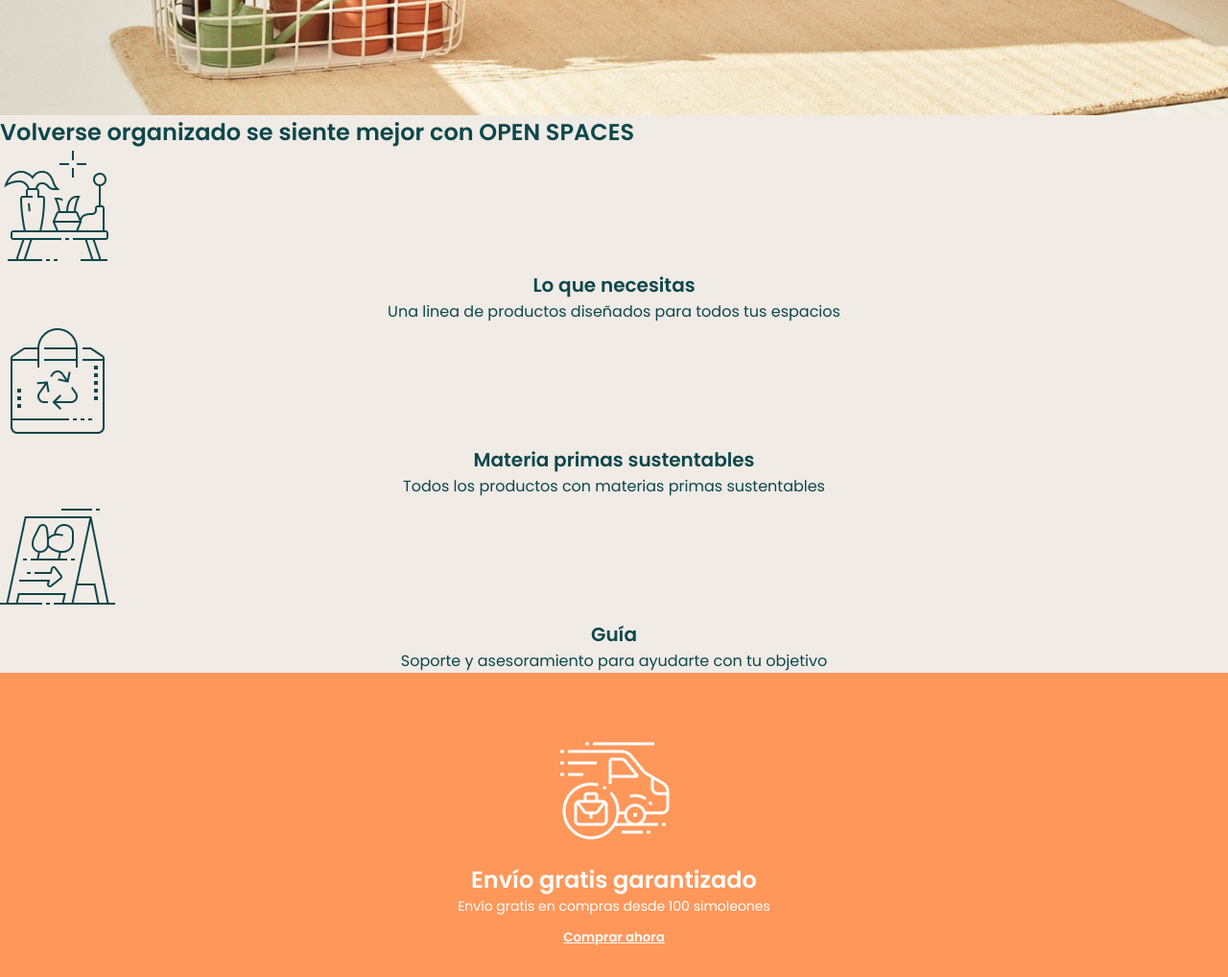
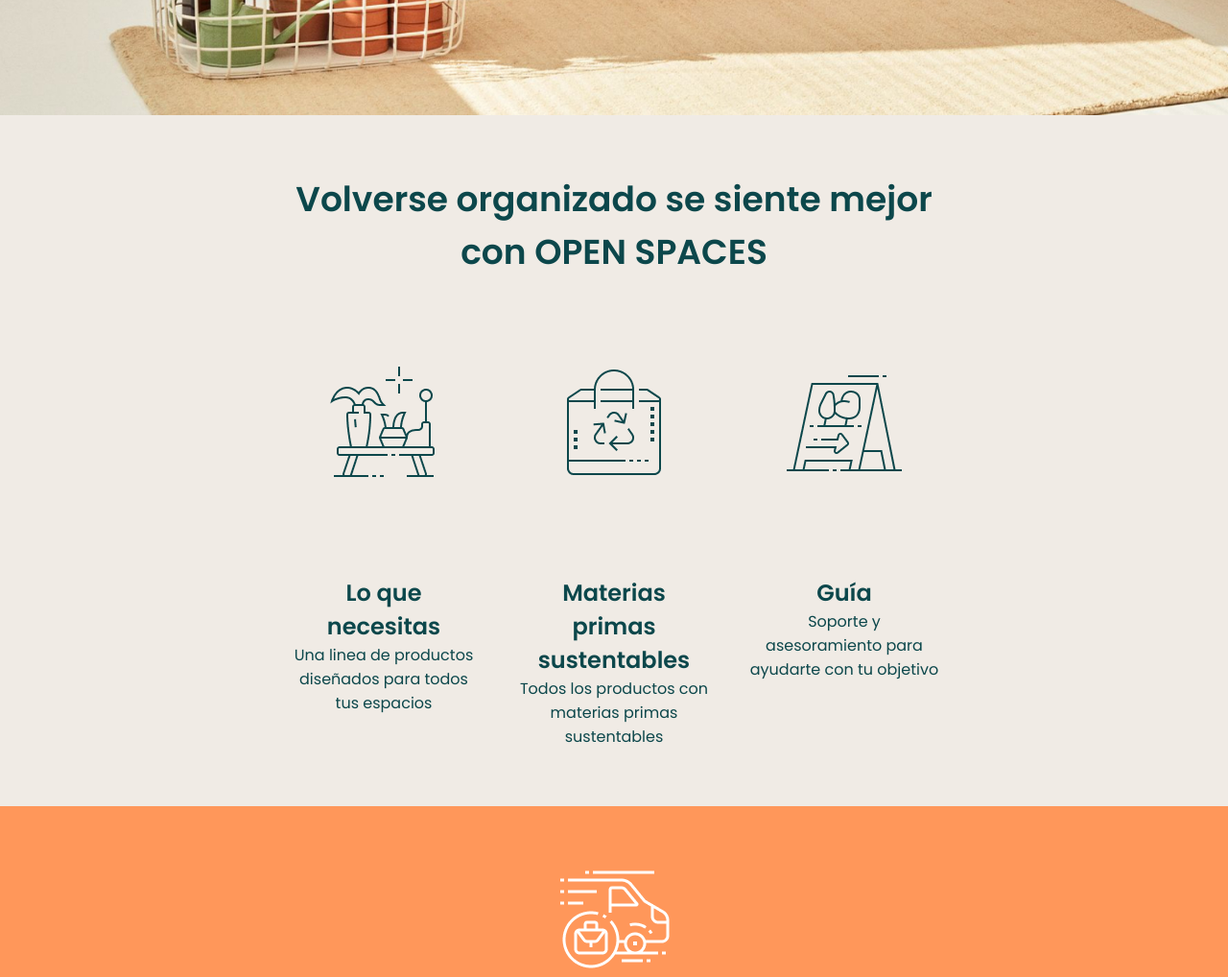
Before and after one commit to Adalab/modulo-1-evaluacion-final-GemaMesasV, a website: page src/html/index.html in a window 1280 px wide. Shown: the part 680-1698 px from the top of the page at 96% size. Drawn offline with nearby package versions, Linux system fonts and the light colour scheme; files that its build step writes are made by us from their sources; files whose address does not match are found by name.

Commit message:
all partials done with transitions

```diff
--- a/src/html/index.html
+++ b/src/html/index.html
@@ -1,15 +1,20 @@
 <!DOCTYPE html>
 <html lang="es">
-
   <head>
-  <meta charset="UTF-8">
-  <meta http-equiv="X-UA-Compatible" content="IE=edge">
-  <meta name="viewport" content="width=device-width, initial-scale=1.0">
+    <meta charset="UTF-8" />
+    <meta http-equiv="X-UA-Compatible" content="IE=edge" />
+    <meta name="viewport" content="width=device-width, initial-scale=1.0" />
     <!-- link email-->
-  <script src="https://kit.fontawesome.com/07310f17cd.js" crossorigin="anonymous"></script>
+    <script
+      src="https://kit.fontawesome.com/07310f17cd.js"
+      crossorigin="anonymous"
+    ></script>
     <!-- link email-->
-  <link href="https://fonts.googleapis.com/css2?family=Poppins:wght@400;600&display=swap" rel="stylesheet">
-  <link rel="stylesheet" href="./assets/css/main.css">
+    <link
+      href="https://fonts.googleapis.com/css2?family=Poppins:wght@400;600&display=swap"
+      rel="stylesheet"
+    />
+    <link rel="stylesheet" href="./assets/css/main.css" />
     <title>Evaluación final Gema Mesas Velázquez</title>
   </head>
 
@@ -25,10 +30,5 @@
     <!-- FOOTER -->
 
     <include src="partials/footer.html"></include>
-
-
-
-
   </body>
-
 </html>
--- a/src/html/partials/footer.html
+++ b/src/html/partials/footer.html
@@ -3,36 +3,59 @@
     <div>
       <h3 class="footer__nav-title">Tienda</h3>
       <ul class="footer__nav-subtitle">
-        <li><a href="https://youtu.be/Rk1MYMPDx3s" target="_blank">Productos</a></li>
-        <li><a href="https://youtu.be/7Mhb9D35pkc" target="_blank">Cajoneras</a></li>
-        <li><a href="https://youtu.be/v9sTEFwbPdM" target="_blank">Para toda la casa</a></li>
-        <li><a href="https://youtu.be/S_gnnnAEcso" target="_blank">Habitaciones</a></li>
+        <li><a href="https://adalab.es/" target="_blank">Productos</a></li>
+        <li><a href="https://adalab.es/" target="_blank">Cajoneras</a></li>
+        <li>
+          <a href="https://adalab.es/" target="_blank">Para toda la casa</a>
+        </li>
+        <li><a href="https://adalab.es/" target="_blank">Habitaciones</a></li>
       </ul>
     </div>
 
     <div>
       <h3 class="footer__nav-title">Nosotros</h3>
       <ul class="footer__nav-subtitle">
-        <li><a href="https://youtu.be/1N2RcfBlSfk" target="_blank">Nuestra guía</a></li>
-        <li><a href="https://youtu.be/lF90l7zWHMg" target="_blank">Nuestro diseño</a></li>
-        <li><a href="https://youtu.be/RKg34fPKaQU" target="_blank">Nuestra historia</a></li>
-        <li><a href="https://youtu.be/maW1H1nKOIE" target="_blank">Ayuda</a></li>
+        <li><a href="https://adalab.es/" target="_blank">Nuestra guía</a></li>
+        <li><a href="https://adalab.es/" target="_blank">Nuestro diseño</a></li>
+        <li>
+          <a href="https://adalab.es/" target="_blank">Nuestra historia</a>
+        </li>
+        <li><a href="https://adalab.es/" target="_blank">Ayuda</a></li>
       </ul>
     </div>
 
     <div>
       <h3 class="footer__nav-title">Contacto</h3>
       <ul class="footer__nav-subtitle">
-				<li><a href="mailto:gema.mesas.v@gmail.com" target="_blank">gema.mesas.v@gmail.com</a></li>
-				<li><a href="https://youtu.be/lAIGb1lfpBw" target="_blank">Socios</a></li>
+        <li>
+          <a href="mailto:gema.mesas.v@gmail.com" target="_blank"
+            >gema.mesas.v@gmail.com</a
+          >
+        </li>
+        <li>
+          <a href="https://youtu.be/lAIGb1lfpBw" target="_blank">Socios</a>
+        </li>
         <div class="icons-container">
-					<li class="footer__nav-icon"><a href="https://www.linkedin.com/" target="_blank"><i class="fa-brands fa-linkedin-in"></i></a></li>
-					<li class="footer__nav-icon"><a href="https://www.instagram.com/" target="_blank"><i class="fa-brands fa-instagram"></i></a></li>
-					<li class="footer__nav-icon"><a href="https://twitter.com/s" target="_blank"><i class="fa-brands fa-twitter"></i></a></li>
+          <li class="footer__nav-icon">
+            <a href="https://www.linkedin.com/" target="_blank"
+              ><i class="fa-brands fa-linkedin-in"></i
+            ></a>
+          </li>
+          <li class="footer__nav-icon">
+            <a href="https://www.instagram.com/" target="_blank"
+              ><i class="fa-brands fa-instagram"></i
+            ></a>
+          </li>
+          <li class="footer__nav-icon">
+            <a href="https://twitter.com/s" target="_blank"
+              ><i class="fa-brands fa-twitter"></i
+            ></a>
+          </li>
         </div>
       </ul>
     </div>
   </nav>
-  <a class=footer__arrow href="./index.html#header"><i class="fa-solid fa-arrow-up"></i></a>
-
+  <a class="footer__arrow" href="./index.html#header"
+    ><i class="fa-solid fa-arrow-up"></i
+  ></a>
 </footer>
--- a/src/html/partials/hero.html
+++ b/src/html/partials/hero.html
@@ -1,8 +1,19 @@
 <section class="hero">
-  <img class="hero__logo-nav" src="./assets/images/logo.png" alt="Logo de Open Spaces">
+  <img
+    class="hero__logo-nav"
+    src="./assets/images/logo.png"
+    alt="Logo de Open Spaces"
+  />
   <div class="hero__container">
     <h2 class="hero__container-title">Disfruta creando espacios</h2>
 
-    <button class="hero__container-button"><a class="hero__container-button-link" href="https://youtu.be/bEp831gtIzg" target="_blank">Comprar ahora</a></button>
+    <button class="hero__container-button">
+      <a
+        class="hero__container-button-link"
+        href="https://youtu.be/bEp831gtIzg"
+        target="_blank"
+        >Comprar ahora</a
+      >
+    </button>
   </div>
 </section>
--- a/src/html/partials/sub-hero.html
+++ b/src/html/partials/sub-hero.html
@@ -1,31 +1,31 @@
 <section class="sub-hero">
-  <div>
-    <h1 class="h1">Volverse organizado se siente mejor con OPEN SPACES</h1>
-    <article>
+  <h1 class="sub-hero__title">
+    Volverse organizado se siente mejor con OPEN SPACES
+  </h1>
+  <article class="sub-hero__article">
     <img src="./assets/images/icon_1.png" alt="Lo que necesitas" />
-      <div class="sub-hero__item">
-        <h3 class="h3">Lo que necesitas</h3>
+    <div class="sub-hero__article-item">
+      <h3 class="sub-hero__article-item-h3">Lo que necesitas</h3>
 
       <p>Una linea de productos diseñados para todos tus espacios</p>
     </div>
   </article>
 
-    <article>
+  <article class="sub-hero__article">
     <img src="./assets/images/icon_2.png" alt="Materia primas sustentables" />
-      <div class="sub-hero__item">
-        <h3 class="h3">Materia primas sustentables</h3>
+    <div class="sub-hero__article-item">
+      <h3 class="sub-hero__article-item-h3">Materias primas sustentables</h3>
 
       <p>Todos los productos con materias primas sustentables</p>
     </div>
   </article>
 
-    <article>
+  <article class="sub-hero__article">
     <img src="./assets/images/icon_3.png" alt="Guía" />
-      <div class="sub-hero__item">
-        <h3 class="h3">Guía</h3>
+    <div class="sub-hero__article-item">
+      <h3 class="sub-hero__article-item-h3">Guía</h3>
 
       <p>Soporte y asesoramiento para ayudarte con tu objetivo</p>
     </div>
   </article>
-  </div>
 </section>
--- a/src/scss/core/_reset.scss
+++ b/src/scss/core/_reset.scss
@@ -6,5 +6,4 @@
   text-decoration: none;
   list-style: none;
   color: inherit;
-
 }
--- a/src/scss/core/_variables.scss
+++ b/src/scss/core/_variables.scss
@@ -6,4 +6,4 @@
 $white: #ffffff;
 
 // TEXT
-$font-text: 'Poppins', sans-serif;
+$font-text: "Poppins", sans-serif;
--- a/src/scss/layout/_footer.scss
+++ b/src/scss/layout/_footer.scss
@@ -24,7 +24,6 @@
       margin-top: 20px;
       font-size: 20px;
       font-weight: 600;
-
     }
 
     &-subtitle {
@@ -34,7 +33,6 @@
     &-icon {
       color: $white;
       margin: 11px 0 63px 11px;
-
     }
   }
 
--- a/src/scss/layout/_main-catalog.scss
+++ b/src/scss/layout/_main-catalog.scss
@@ -47,6 +47,10 @@
     text-transform: capitalize;
     padding: 12px 0;
     background-color: $spruce;
+    transition: background-color ease 0.8s;
+    &:hover {
+      background-color: #0b7f09;
+    }
 
     &-link {
       padding: 12px 24px;
--- a/src/scss/layout/_main-free-shipping-section.scss
+++ b/src/scss/layout/_main-free-shipping-section.scss
@@ -8,8 +8,8 @@
   align-items: center;
 
   &__image {
-margin-top: 68px;
-margin-bottom: 18px;
+    margin-top: 68px;
+    margin-bottom: 18px;
   }
 
   &__title {
@@ -17,10 +17,13 @@
     font-weight: 600;
   }
   &__subtitle {
-    font-size: 14px;
+    @media all and (max-width: 768px) {
+      font-size: 14px;
+    }
   }
 
   &__button {
+    font-size: 16px;
     font-weight: 600;
     background-color: $orange;
     color: $white;
@@ -28,5 +31,9 @@
     text-decoration: underline;
     padding: 12px 24px;
     margin-bottom: 63px;
+    transition: font-size ease-out 0.5s;
+    &:hover {
+      font-size: 20px;
+    }
   }
 }
--- a/src/scss/layout/_main-hero.scss
+++ b/src/scss/layout/_main-hero.scss
@@ -69,7 +69,10 @@
       text-transform: capitalize;
       padding: 12px 0;
       background-color: $spruce;
-
+      transition: background-color ease 0.8s;
+      &:hover {
+        background-color: #0b7f09;
+      }
       &-link {
         padding: 12px 24px;
       }
--- a/src/scss/layout/_main-sub-hero.scss
+++ b/src/scss/layout/_main-sub-hero.scss
@@ -1,16 +1,47 @@
 .sub-hero {
+  text-align: center;
   background-color: $light-grey;
+  display: grid;
+  grid-template-columns: 1fr;
+  grid-template-rows: 1fr 2fr 2fr 2fr;
+  padding: 40px 45px;
 
+  @media all and (min-width: 768px) {
+    grid-template-columns: 1fr 1fr 1fr;
+    grid-template-rows: 1fr 2fr;
+    column-gap: 40px;
+    padding: 60px 100px;
   }
+  @media all and (min-width: 1200px) {
+    grid-template-columns: 1fr 1fr 1fr;
+    grid-template-rows: 1fr 2fr;
+    column-gap: 40px;
+    padding: 60px 300px;
+  }
+  &__title {
+    font-size: 24px;
+    @media all and (min-width: 768px) {
+      grid-column: 1 / 4;
+    }
+    @media all and (min-width: 1200px) {
+      font-size: 36px;
+    }
+  }
+  &__article {
+    display: grid;
+    grid-template-columns: 1fr;
+    grid-template-rows: 1fr 1fr;
+    justify-items: center;
+    row-gap: 40px;
 
-.sub-hero__item {
+    &-item {
       text-align: center;
-}
 
-.h1 {
+      &-h3 {
+        @media all and (min-width: 1200px) {
           font-size: 24px;
         }
-
-.h3 {
-    font-size: 20px;
       }
+    }
+  }
+}
```
Also changed, not shown: src/html/partials/catalog.html (+6 -1 lines), src/html/partials/free-shipping.html (+12 -8 lines), src/html/partials/header.html (+18 -6 lines), src/html/partials/main.html (+4 -5 lines), src/scss/main.scss (+11 -11 lines), src/scss/pages/_index.scss (+4 -5 lines). Lines whose indentation alone changed are shown as unchanged.
